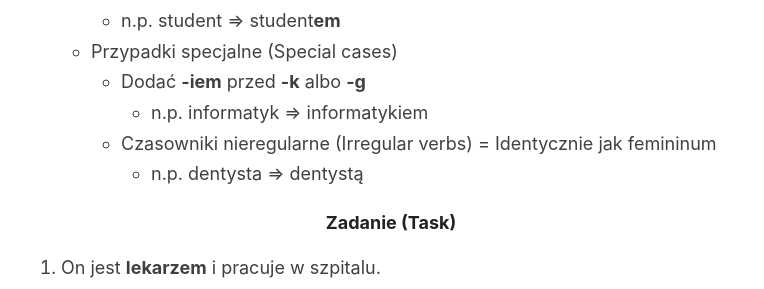
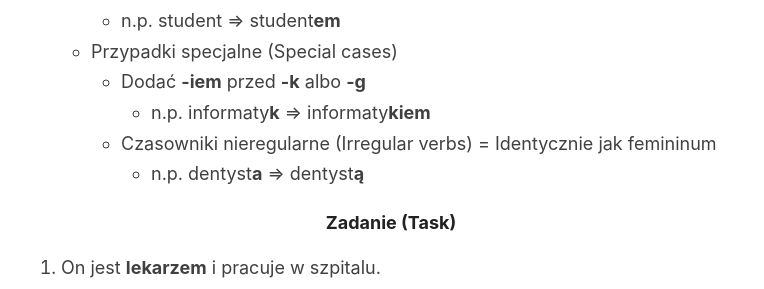
Before and after one commit to determinedguy/cecoret, a Jekyll site: the page built from _posts/2023-7-12-sjikp-8.md, in a window 1280 px wide and 900 px high, scrolled down 2323 px. Shown: the part 158-447 px from the top of the window, without its empty margins (249-1013 px from the left). Built offline with Jekyll 4.4.1, drawn with Linux system fonts in a browser that asks for light colours.

Commit message:
add: format

```diff
--- a/_posts/2023-7-12-sjikp-8.md
+++ b/_posts/2023-7-12-sjikp-8.md
@@ -83,9 +83,9 @@ To make a feminine profession,
         - n.p. student => student**em**
     - Przypadki specjalne (Special cases)
         - Dodać **-iem** przed **-k** albo **-g**
-            - n.p. informatyk => informatykiem
+            - n.p. informaty**k** => informaty**kiem**
         - Czasowniki nieregularne (Irregular verbs) = Identycznie jak femininum
-            - n.p. dentysta => dentystą
+            - n.p. dentyst**a** => dentyst**ą**
 
 #### Zadanie (Task)
 
```
